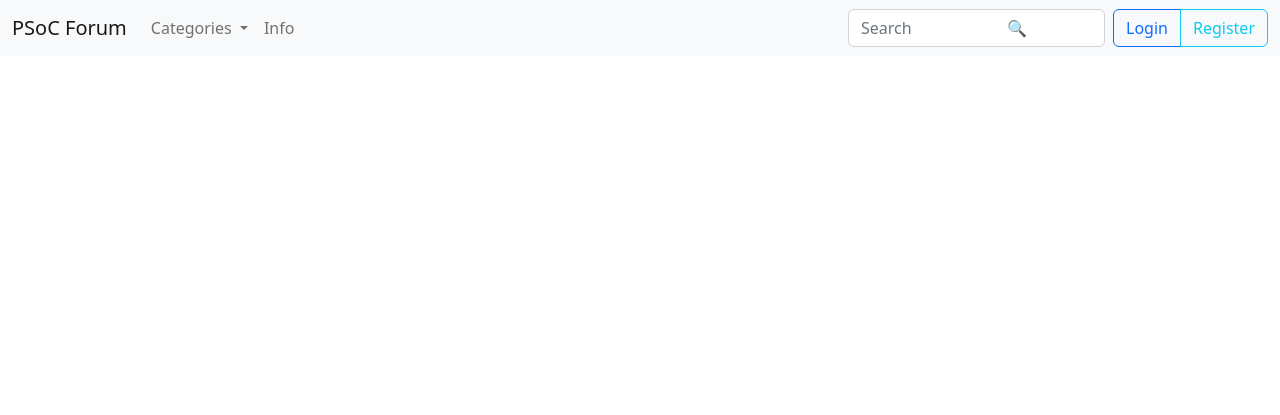
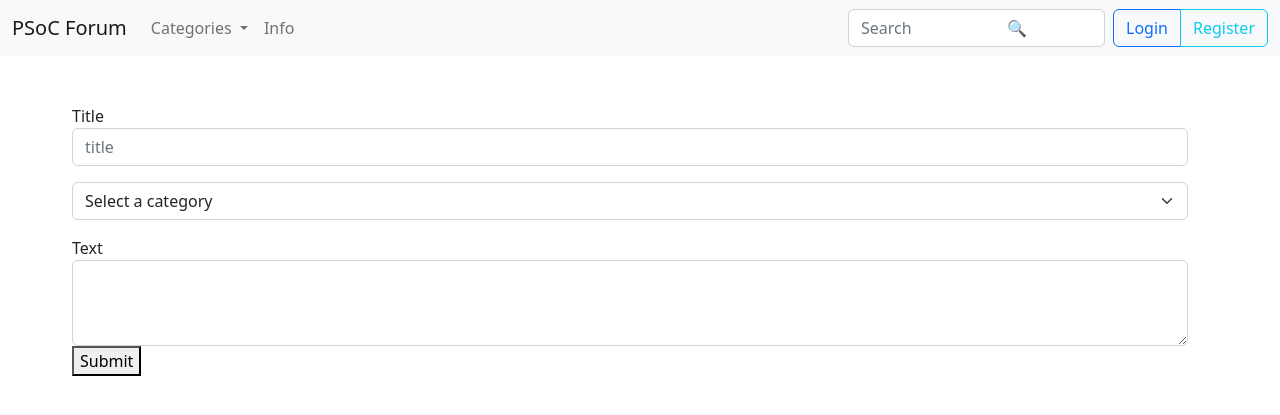
Before and after one commit to amadeus0505/PSoC-Forum, a Flask app: template templates/Question.html in a window 1280 px wide. Shown: the top 415 px of the page. Run offline with Flask 2, Linux system fonts and the light colour scheme; the template is opened without the code that fills it, so the values that code supplies are empty.

Commit message:
added picture and updated questions

```diff
--- a/templates/Home.html
+++ b/templates/Home.html
@@ -82,6 +82,9 @@
             <li><a href="./Categories.html">Hardware</a></li>
             <li><a href="./Categories.html">Projects</a></li>
           </ul>
+
+            <img src="C:\Users\matth\OneDrive\Desktop\Schule\4CHEL 2022_23\FSST\Projekt Forum\PSoC_5LP.jpg" class="img-fluid" alt="Responsive image">
+
       </div>
     </div>
     <div class="container my-5 text-center">
--- a/templates/Question.html
+++ b/templates/Question.html
@@ -50,14 +50,14 @@
           </div>
         </div>
       </nav>
+ <!---->
+  <div class="container-fluid">
 
-  <div class="container-fluid">
-    <!--
     <div class="container m-5">
       <form action="./Categories.html" method="post">
         <div class="form-group">
           <label for="exampleFormControlInput1">Title</label>
-          <input type="email" class="form-control" id="exampleFormControlInput1" placeholder="title">
+          <input type="text" class="form-control" id="exampleFormControlInput1" placeholder="title">
         </div>
 
         <div class="form-group my-3">
@@ -75,38 +75,74 @@
         <button type="submit">Submit</button>
       </form>
     </div>
-    -->
+
   </div>
 
 <!-- TODO: Validation studieren und ausprobieren
-  <form class="was-validated">
-    <div class="my-3">
-      <label for="validationTitle" class="form-label">Title</label>
-      <textarea class="form-control is-invalid" id="validationTextarea" placeholder="Required example textarea"></textarea>
+<form class="row g-3 needs-validation" novalidate>
+  <div class="col-md-4">
+    <label for="validationCustom01" class="form-label">First name</label>
+    <input type="text" class="form-control" id="validationCustom01" value="Mark" required>
+    <div class="valid-feedback">
+      Looks good!
     </div>
-    <div class="mb-3">
-      <label for="validationCategory" class="form-label">Select a category</label>
-      <select class="form-select is invalid" id="validationCategory" aria-describedby="validationCategory" required>
-        <option selected disabled value="">Choose...</option>
-        <option>Software</option>
-        <option>Hardware</option>
-        <option>Projects</option>
-      </select>
-      <div id="validationCategory" class="invalid-feedback">
-        Please select a category!
+  </div>
+  <div class="col-md-4">
+    <label for="validationCustom02" class="form-label">Last name</label>
+    <input type="text" class="form-control" id="validationCustom02" value="Otto" required>
+    <div class="valid-feedback">
+      Looks good!
+    </div>
+  </div>
+  <div class="col-md-4">
+    <label for="validationCustomUsername" class="form-label">Username</label>
+    <div class="input-group has-validation">
+      <span class="input-group-text" id="inputGroupPrepend">@</span>
+      <input type="text" class="form-control" id="validationCustomUsername" aria-describedby="inputGroupPrepend" required>
+      <div class="invalid-feedback">
+        Please choose a username.
       </div>
     </div>
-    <div class="mb-3">
-      <label for="valitationQuestion" class="form-label">Question</label>
-      <textera class="form-control is-invalid" id="validationQuestion" placeholder="Ask your Question" required></textera>
+  </div>
+  <div class="col-md-6">
+    <label for="validationCustom03" class="form-label">City</label>
+    <input type="text" class="form-control" id="validationCustom03" required>
+    <div class="invalid-feedback">
+      Please provide a valid city.
+    </div>
+  </div>
+  <div class="col-md-3">
+    <label for="validationCustom04" class="form-label">State</label>
+    <select class="form-select" id="validationCustom04" required>
+      <option selected disabled value="">Choose...</option>
+      <option>...</option>
+    </select>
+    <div class="invalid-feedback">
+      Please select a valid state.
+    </div>
+  </div>
+  <div class="col-md-3">
+    <label for="validationCustom05" class="form-label">Zip</label>
+    <input type="text" class="form-control" id="validationCustom05" required>
+    <div class="invalid-feedback">
+      Please provide a valid zip.
+    </div>
+  </div>
+  <div class="col-12">
+    <div class="form-check">
+      <input class="form-check-input" type="checkbox" value="" id="invalidCheck" required>
+      <label class="form-check-label" for="invalidCheck">
+        Agree to terms and conditions
+      </label>
       <div class="invalid-feedback">
-        Dont forget to ask something.
-      </div>
-      <div class="my-3">
-        <button class="btn btn-primary" type="submit">Submit</button>
+        You must agree before submitting.
       </div>
     </div>
-  </form>
+  </div>
+  <div class="col-12">
+    <button class="btn btn-primary" type="submit">Submit form</button>
+  </div>
+</form>
 -->
 
 </body>
```
